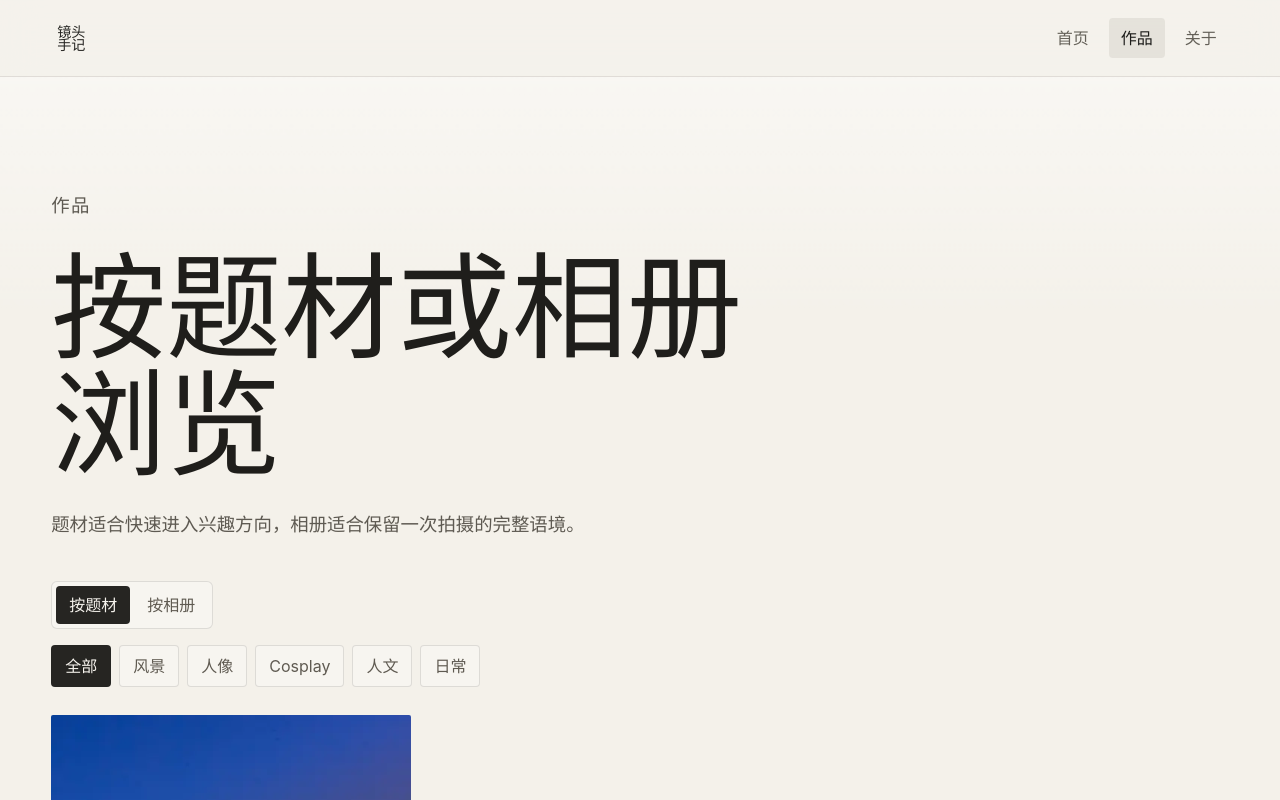
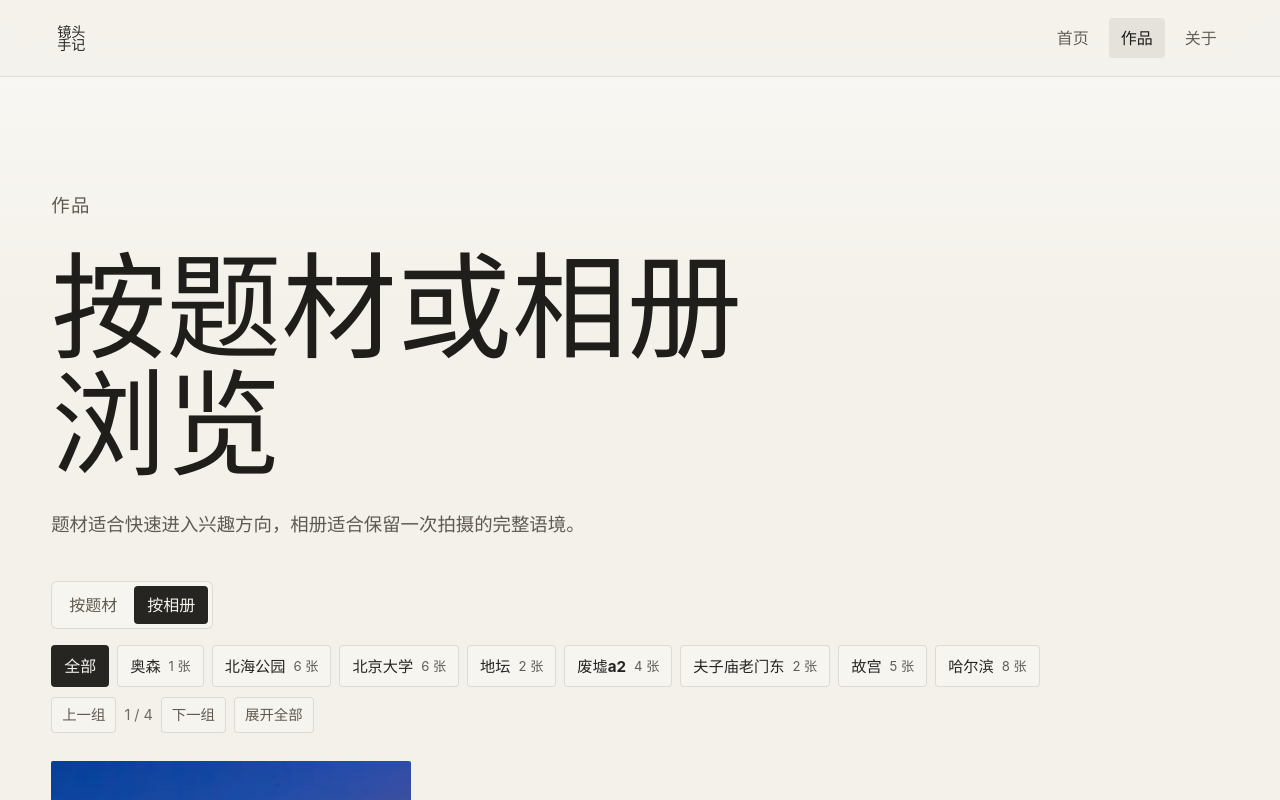
Before and after one commit to cartonmouse/camerasnowsong, a React (Vite) app: page / in a window 1280 px wide. Both pictures are taken after a click on the button "查看作品". Shown: the top 800 px of the page. Built offline with nearby package versions, Linux system fonts and the light colour scheme.

Commit message:
作品默认按相册观看

```diff
--- a/src/pages/Portfolio.jsx
+++ b/src/pages/Portfolio.jsx
@@ -6,7 +6,7 @@ import { getAlbumDetails, getAlbums, getLightboxContextPhotos, getPhotosByAlbum,
 const ALBUM_PAGE_SIZE = 8;
 
 export default function Portfolio({ photos, onSelectPhoto }) {
-  const [view, setView] = useState("topic");
+  const [view, setView] = useState("album");
   const [filter, setFilter] = useState("all");
   const [albumPage, setAlbumPage] = useState(0);
   const [albumExpanded, setAlbumExpanded] = useState(false);
```
Also changed, not shown: 1 other file (tests, documents, lock files or other folders).
